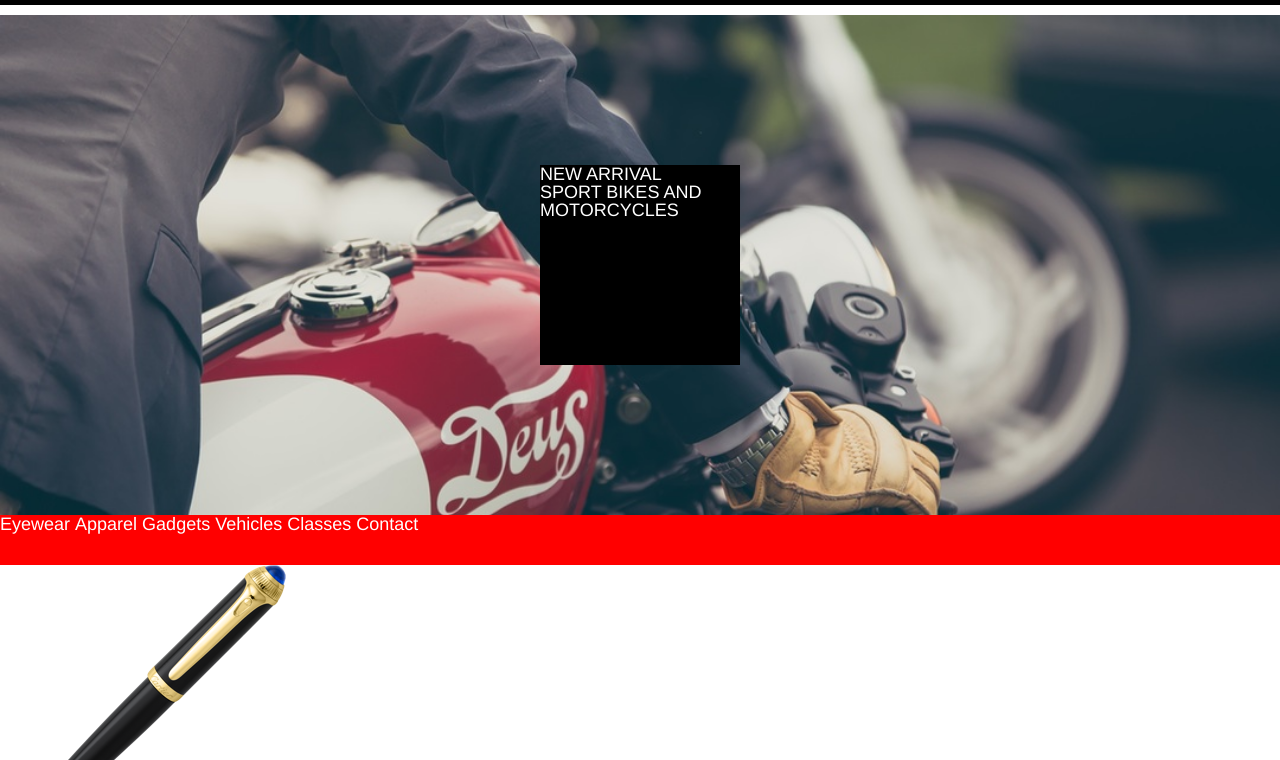
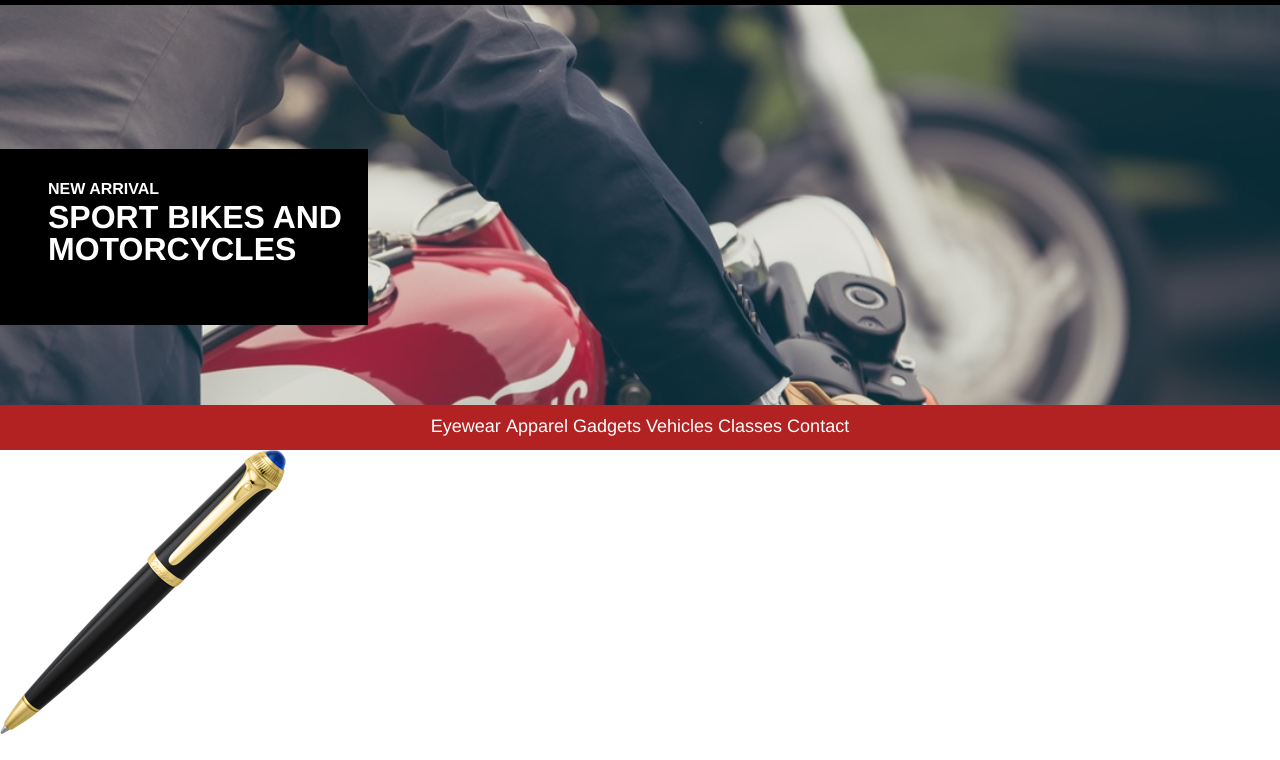
Before and after one commit to laurenbertca/secret-agent-supply, a plain HTML site: page index.html in a window 1280 px wide. Shown: the part 40-800 px from the top of the page. Drawn offline with Linux system fonts and the light colour scheme.

Commit message:
added basic styling to nav

```diff
--- a/resources/css/style.css
+++ b/resources/css/style.css
@@ -19,9 +19,9 @@ h1, h3 {
 
 .logo-container {
 	display: inline-flex;
-	align-items: center;
 	width: 960px;
 	justify-content: flex-start;
+	align-items: center;
 }
 
 .logo-container img {
@@ -31,6 +31,7 @@ h1, h3 {
 }
 
 .site-name {
+	display: flex;
 	padding-top: 0.66rem;
 	padding-bottom: 0.66rem
 	font-size: 1rem;
@@ -40,36 +41,51 @@ h1, h3 {
 	display: inline-flex;
 	flex-direction: column;
 	width: 100%;
+	margin-top: 2.82rem;
 }
 
 .new-arrivals {
 	display: flex;
 	background: url(../../resources/images/moto.jpeg);
 	width: 100%;
-	margin-top: 55px;
-	height: 500px;
+	height: 25rem;
 	background-size: cover;
 	background-repeat: no-repeat;
-	align-items: center;
-	justify-content: center;
 }
 
 .arrivals-language {
 	display: flex;
 	background-color: black;
 	flex-direction: column;
-	height: 200px;
-	width: 200px;
+	height: 11rem;
+	width: 20rem;
+	padding-left: 3rem;
+	margin-top: 9rem;
+	font-weight: bold;
 }
+
+.arrivals-language h3 {
+	font-size: 1rem;
+	margin-top: 2rem;
+}
+
+.arrivals-language h1 {
+	font-size: 2rem;
+	margin-top: 0.25rem;
+}
+
 
 .nav {
 	display: inline-flex;
-	background-color: red;
+	justify-content: space-around;
+	background-color: firebrick;
 	width: 100%;
-	height: 50px;
+	height: 2.82rem;
 }
 
 .nav-item {
 	display: inline-flex;
 	color: white;
+	margin-top: 0.75rem;
+	margin-bottom: 0.75rem;
 }
```
